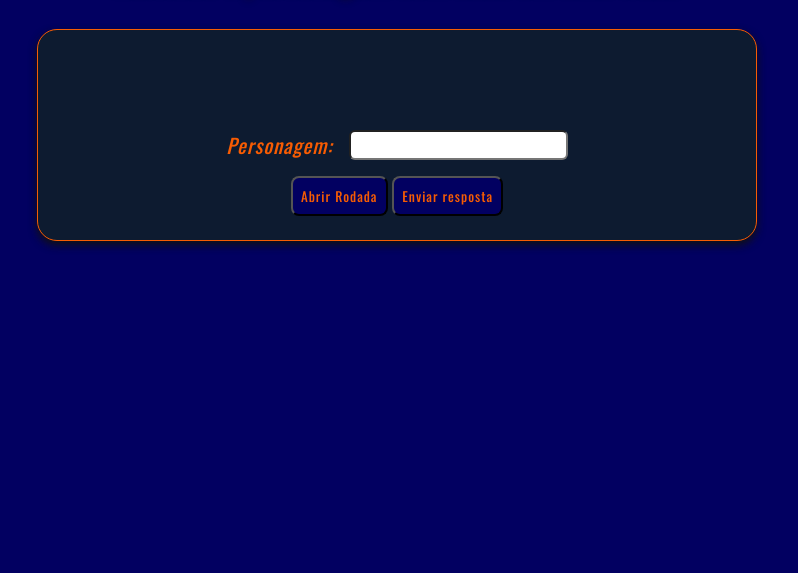
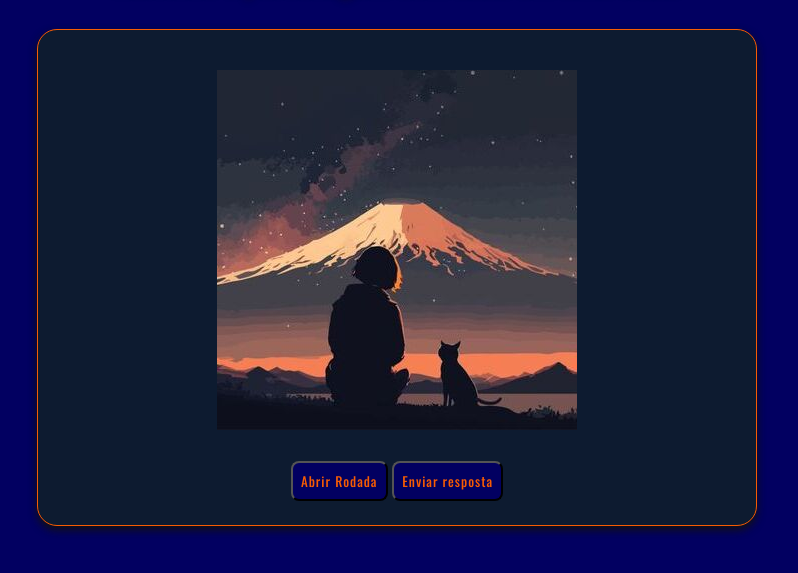
Before and after one commit to RaffaFS/adivinhe_o_personagem, a plain HTML site: page index.html in a window 1280 px wide. Both pictures are taken after a click on the button "Iniciar Jogo". Shown: the part 175-748 px from the top of the page, without its empty margins (243-1041 px from the left). Drawn offline with nearby package versions, Linux system fonts and the light colour scheme.

Commit message:
Rafael: otimizando o uso dos casos de display: none no css, atualizando img placeholder e alterando o momento da sua exibição

```diff
--- a/index.html
+++ b/index.html
@@ -16,13 +16,13 @@
             <h2 class="description">Adivinhe o personagem com base em uma frase</h2>
         </header>
         <button type="button" class="btn btnS" id="btnS">Iniciar Jogo</button>
-        <div class="interface_box interface_box_none" id="interface_box">
+        <div class="interface_box none" id="interface_box">
             <form class="form" id="form">
                 <div class="results_box" id="results_box">
                     <img src='' class="img_personagens" id="img_personagens">
                     <p class="text_tip" id="text_tip"></p>
                 </div>
-                <div class="input_box input_box_none" id="input_box">
+                <div class="input_box none" id="input_box">
                     <label for="userInput" class="inputLabel">Personagem:</label>
                     <input type="text" class="userInput" id="userInput">
                 </div>
--- a/src/main.css
+++ b/src/main.css
@@ -48,10 +48,6 @@
     font-style: italic;
     font-family: "Oswald", sans-serif;
     letter-spacing: 1px;
-}
-
-.interface_box_none{
-    display: none;
 }
 
 .input_box{
@@ -112,3 +108,7 @@
     color: #F75C03;
     margin: 16px;
 }
+
+.none{
+    display: none;
+}
--- a/src/scripts/main.js
+++ b/src/scripts/main.js
@@ -11,7 +11,7 @@
 function start(){
     const btnAll = document.querySelectorAll('.btn')
     const interfaceBox = document.querySelector('#interface_box')
-    interfaceBox.classList.remove('interface_box_none')
+    interfaceBox.classList.remove('none')
     btnAll.forEach((btn) => {btn.classList.toggle('btnH')})
 
     const chars = [...charsModule]
@@ -24,18 +24,22 @@
     const imgChar = document.querySelector('#img_personagens')
     const textTip = document.querySelector('#text_tip')
     const inputV = document.querySelector('#userInput')
+    const inputB = document.querySelector('#input_box')
     const form = document.querySelector('#form')
+
+    imgChar.src = 'src/imgs/1placeholder_360x360.jpg'
 
     btn1.addEventListener('click', rodada)
     form.addEventListener('submit', analisar)
 
     function rodada(){
+        inputB.classList.remove('none')
         const number = Math.floor(Math.random() * chars.length)
         randomN = number
 
         if(rodadas < 25){
+
             nome = chars[randomN]
-            imgChar.src = 'src/imgs/1placeholder_akira_360x360.jpg'
             tips = [...tipsModule[randomN]]
 
             randomTip()
```
Also changed, not shown: src/imgs/1placeholder_360x360.jpg (added), src/imgs/1placeholder_akira.jpg (deleted), src/imgs/1placeholder_akira_360x360.jpg (deleted).
